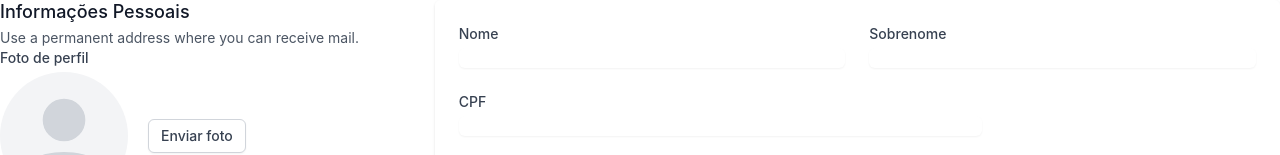
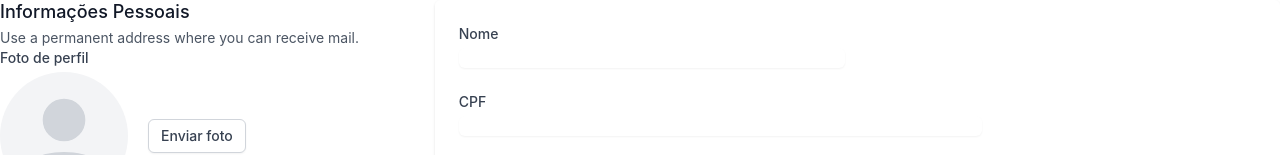
Before and after one commit to Squad-Cadastro/frontend-register-app, a React (Create React App) app: page / in a window 1280 px wide. Shown: the top 155 px of the page. Built offline with nearby package versions, Linux system fonts and the light colour scheme.

Commit message:
nome field

```diff
--- a/src/Example.js
+++ b/src/Example.js
@@ -107,7 +107,7 @@ const handleSubmit = (e) => {
                 <div className="overflow-hidden shadow sm:rounded-md">
                   <div className="bg-white px-4 py-5 sm:p-6">
                     <div className="grid grid-cols-6 gap-6">
-                      <div className="col-span-6 sm:col-span-3">
+                      <div className="col-span-9 sm:col-span-3">
                         <label htmlFor="first-name" className="block text-sm font-medium text-gray-700">
                           Nome
                         </label>
@@ -117,21 +117,6 @@ const handleSubmit = (e) => {
                           name="first-name"
                           id="first-name"
                           autoComplete="given-name"
-                          required
-                          className="mt-1 block w-full rounded-md border-gray-300 shadow-sm focus:border-indigo-500 focus:ring-indigo-500 sm:text-sm"
-                        />
-                      </div>
-
-                      <div className="col-span-6 sm:col-span-3">
-                        <label htmlFor="last-name" className="block text-sm font-medium text-gray-700">
-                          Sobrenome
-                        </label>
-                        <input
-                          onChange={(e) => setNome(nome ? nome +''+ e.target.value : '')}
-                          type="text"
-                          name="last-name"
-                          id="last-name"
-                          autoComplete="family-name"
                           required
                           className="mt-1 block w-full rounded-md border-gray-300 shadow-sm focus:border-indigo-500 focus:ring-indigo-500 sm:text-sm"
                         />
```
